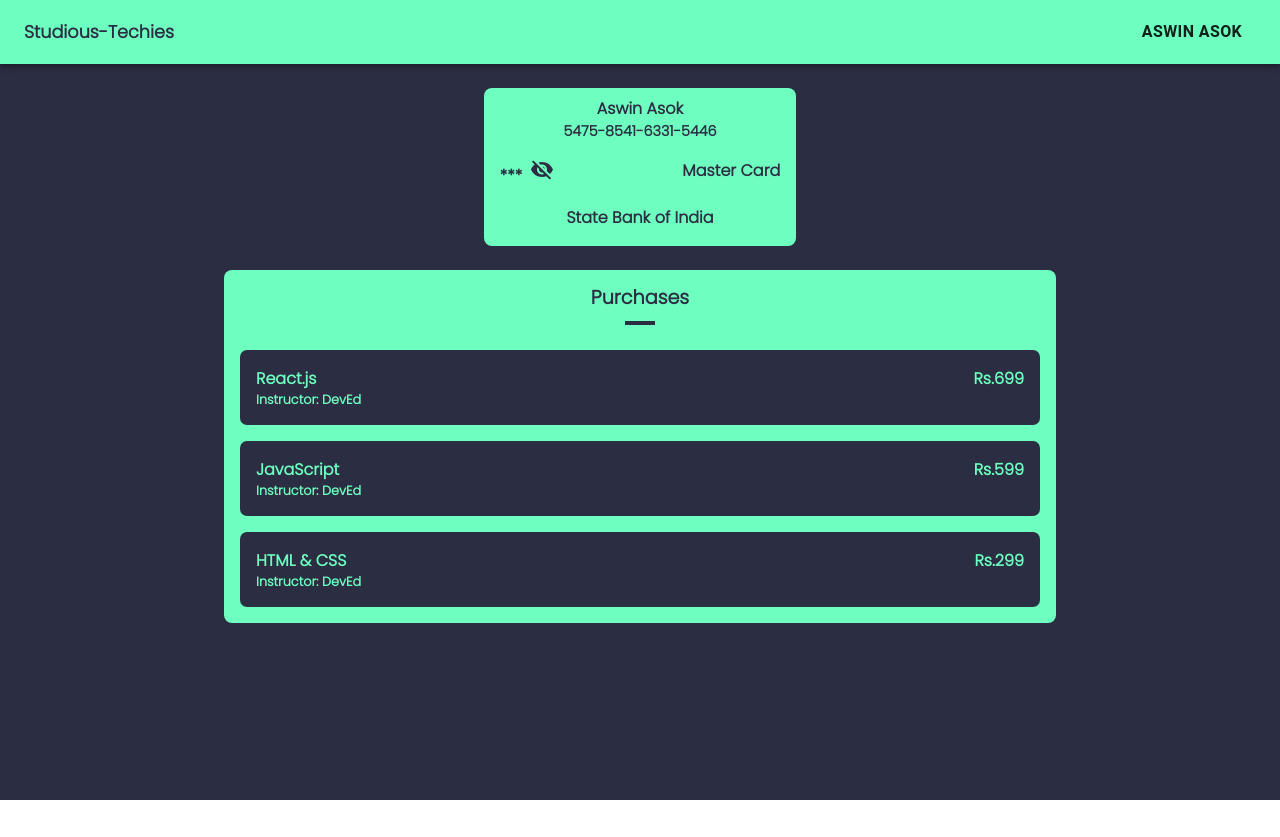
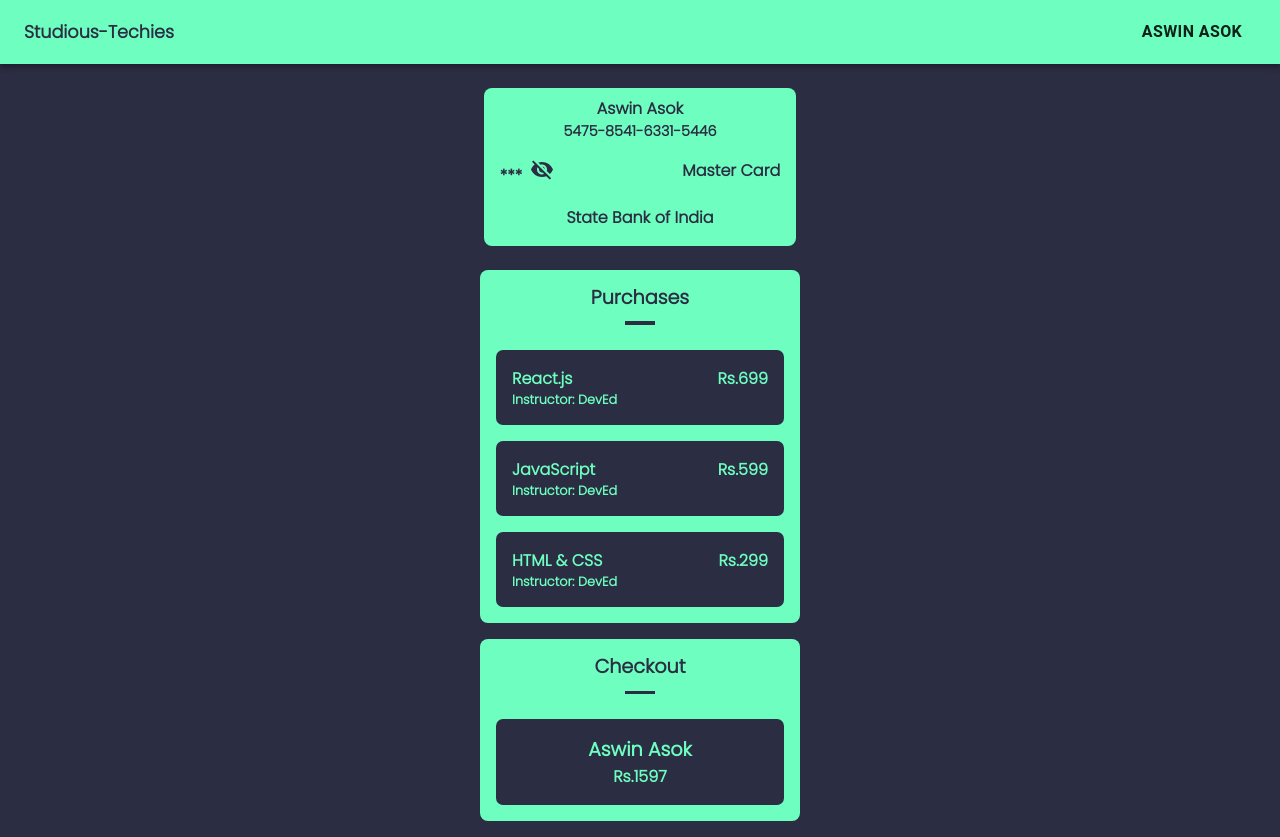
Before and after one commit to AswinAsok/Studious-Techies, a React (Create React App) app: page /payments in a window 1280 px wide. Before the commit the page ends 800 px from the top, so only its background shows below. Built offline with nearby package versions, Linux system fonts and the light colour scheme.

Commit message:
Checkout section started

```diff
--- a/src/Payment/Payments.css
+++ b/src/Payment/Payments.css
@@ -40,48 +40,84 @@
 }
 
 /* -----------Purchases---------------- */
-.purchases{
+.purchases {
   background-color: #6effc0;
   color: #2b2d42;
   font-weight: bold;
-    margin-top: 1rem;
-    margin-bottom:2rem;
+  margin: 1rem;
   border-radius: 8px;
 }
 
-.title{
+.title {
   display: flex;
   justify-content: center;
   align-items: center;
   margin-top: 0.8rem;
   font-size: 1.2rem;
   flex-direction: column;
-
 }
 
-.line{
+.line {
   width: 30px;
   height: 0.2rem;
   background-color: #2b2d42;
   border: none;
 }
 
-.purchase{
+.purchase {
   background-color: #2b2d42;
   border-radius: 7px;
   color: #6effc0;
   margin: 1rem;
   font-weight: bold;
 }
-.purchase-details{
+
+.purchase-details {
   padding: 1rem;
-    width: 60vw;
+  width: 16rem;
 }
-.course-nameprice{
+.course-nameprice {
   display: flex;
   flex-direction: row;
   justify-content: space-between;
 }
-.instruct{
+.instruct {
   font-size: 0.8rem;
 }
+
+
+
+.checkout {
+  background-color: #6effc0;
+  color: #2b2d42;
+  font-weight: bold;
+  margin-bottom: 2rem;
+  border-radius: 8px;
+  margin-bottom: 1rem;
+  margin-left: 1rem;
+  margin-right: 1rem;
+
+}
+
+.checkout-details{
+  background-color: #2b2d42;
+  border-radius: 7px;
+  color: #6effc0;
+  margin: 1rem;
+  font-weight: bold;
+  padding: 1rem;
+  width: 16rem;
+  display: flex;
+  justify-content: center;
+  align-items: center;
+  flex-direction: column;
+
+}
+
+.name{
+  font-size: 1.2rem;
+}
+
+.total{
+  font-size: 1.1re;
+}
--- a/src/Payment/Payments.jsx
+++ b/src/Payment/Payments.jsx
@@ -97,7 +97,8 @@
               <div>State Bank of India</div>
             </div>
           </div>
-
+        </Grid>
+        <Grid container direction="column" justify="center" alignItems="center">
           <div className="purchases">
             <div className="title">
               <div>Purchases</div>
@@ -137,6 +138,18 @@
               </div>
             </div>
           </div>
+
+          <div className="checkout">
+            <div className="title">
+              <div>Checkout</div>
+              <hr className="line" />
+            </div>
+            <div className="checkout-details">
+
+              <div className="name">Aswin Asok</div>
+              <div className="total">Rs.1597</div>
+            </div>
+          </div>
         </Grid>
       </div>
     </div>
```
Lines whose indentation alone changed are shown as unchanged.
